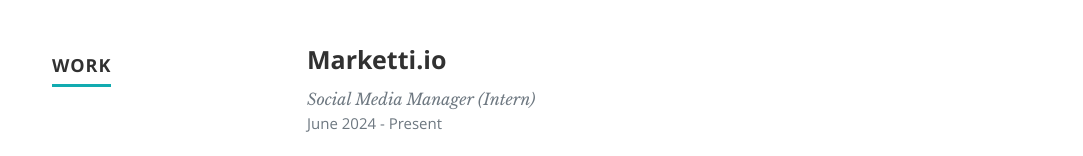
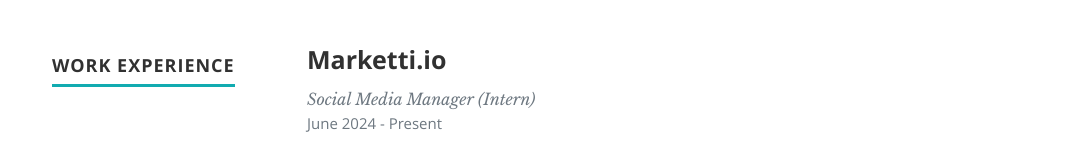
Before and after one commit to arrrxynn/arrrxynn-portfolio_website, a plain HTML site: page index.html in a window 1280 px wide. Shown: the part 1896-2052 px from the top of the page, without its empty margins (98-1181 px from the left). Drawn offline with nearby package versions, Linux system fonts and the light colour scheme.

Commit message:
Update index.html

```diff
--- a/index.html
+++ b/index.html
@@ -196,7 +196,7 @@
       <div class="row work">
 
          <div class="three columns header-col">
-            <h1><span>Work</span></h1>
+            <h1><span>Work Experience</span></h1>
          </div>
 
          <div class="nine columns main-col">
```
